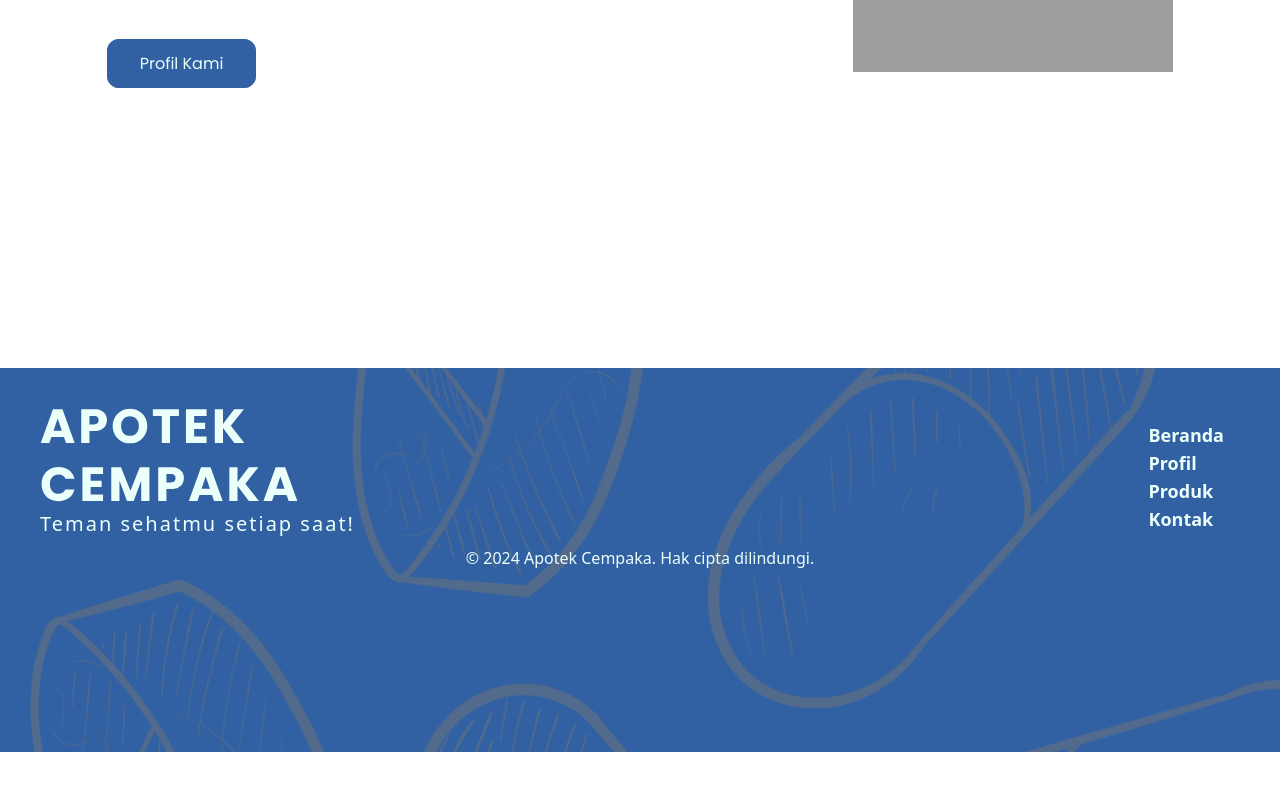
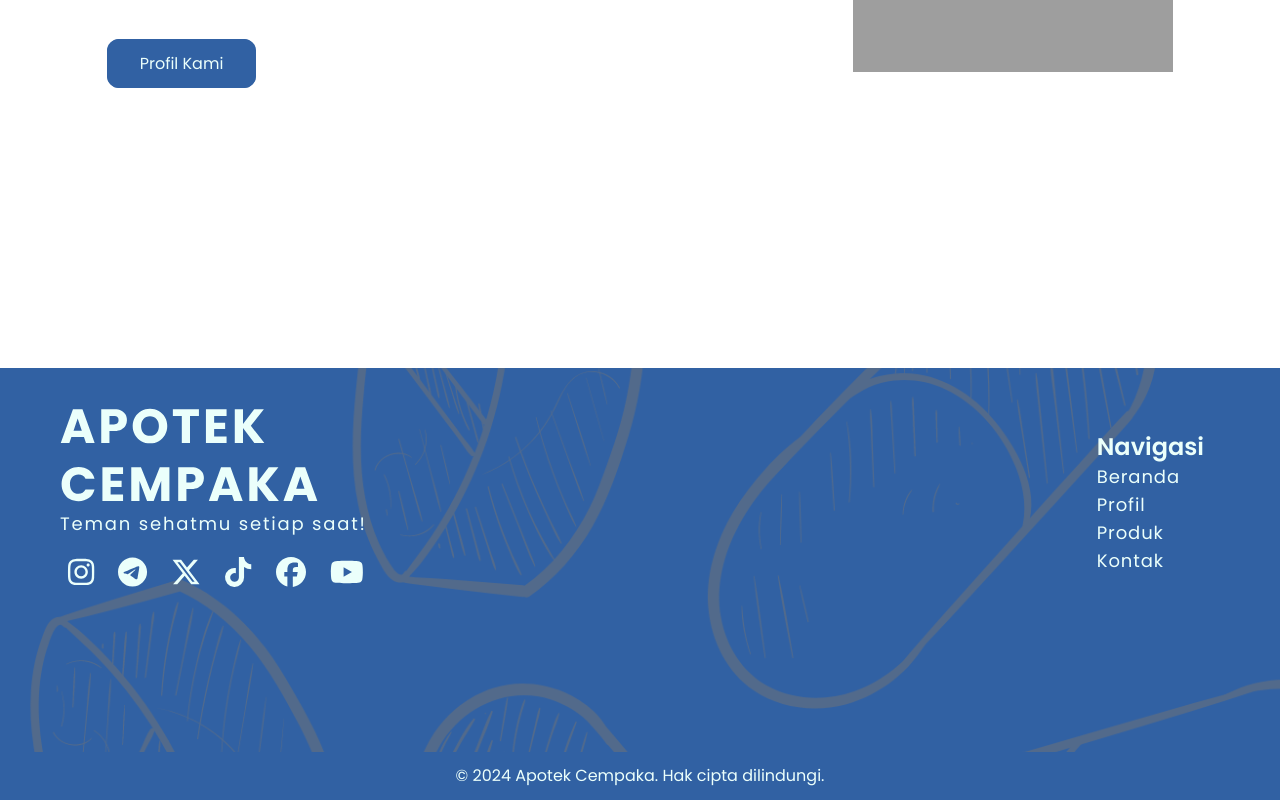
Before and after one commit to WahyuDarmawann/fe_apotekcempaka, a React (Create React App) app: page / in a window 1280 px wide. Shown: the part 1528-2328 px from the top of the page. Before the commit the page ends 2280 px from the top, so only its background shows below. Built offline with nearby package versions, Linux system fonts and the light colour scheme; grey boxes are pictures that could not be loaded.

Commit message:
fix detail

```diff
--- a/src/components/Footer.js
+++ b/src/components/Footer.js
@@ -1,27 +1,39 @@
 import React from "react";
 import { FontAwesomeIcon } from '@fortawesome/react-fontawesome';
+import { faInstagram, faTelegram, faXTwitter, faTiktok, faFacebook, faYoutube } from "@fortawesome/free-brands-svg-icons";
 import apotekcempakaFooter from '../assets/apotekcempaka_footer.svg'
 
 function Footer(){
     return(
         <React.Fragment>
             <footer className="min-h-96 py-10 px-10 bg-primari bg-[url('/src/assets/bg-footer.svg')]">
-                    <div className="flex justify-between items-center">
+                    <div className="flex justify-between items-center mx-5">
                         <div>
-                            <img src={apotekcempakaFooter}></img>
-                            <p className="py-2 text-xl text-sekunder tracking-widest">Teman sehatmu setiap saat!</p>
+                            <a href="/"><img src={apotekcempakaFooter} alt="footer-image"></img></a>
+                            <p className="py-2 text-lg font-poppins text-sekunder tracking-widest">Teman sehatmu setiap saat!</p>
+                            <div className="text-3xl text-sekunder py-2">
+                                <a href="#"><FontAwesomeIcon className="mr-2 px-2" icon={faInstagram} /></a>
+                                <a href="#"><FontAwesomeIcon className="mr-2 px-2" icon={faTelegram} /></a>
+                                <a href="#"><FontAwesomeIcon className="mr-2 px-2" icon={faXTwitter} /></a>
+                                <a href="#"><FontAwesomeIcon className="mr-2 px-2" icon={faTiktok} /></a>
+                                <a href="#"><FontAwesomeIcon className="mr-2 px-2" icon={faFacebook} /></a>
+                                <a href="#"><FontAwesomeIcon className="mr-2 px-2" icon={faYoutube} /></a>
+                            </div>
                         </div>
-                        <div className="nav-navigation list-none text-lg font-semibold">
-                            <li className="px-4 text-sekunder"><a href="#">Beranda</a></li>
-                            <li className="px-4 text-sekunder"><a href="#">Profil</a></li>
-                            <li className="px-4 text-sekunder"><a href="#">Produk</a></li>
-                            <li className="px-4 text-sekunder"><a href="#">Kontak</a></li>
+                        <div className="nav-navigation list-none font-semibold">
+                            <h2 className="px-4 text-2xl font-poppins text-sekunder">Navigasi</h2>
+                            <div className="text-lg font-poppins font-normal tracking-wider">
+                                <p className="px-4 text-sekunder"><a href="/">Beranda</a></p>
+                                <p className="px-4 text-sekunder"><a href="/profil">Profil</a></p>
+                                <p className="px-4 text-sekunder"><a href="/produk">Produk</a></p>
+                                <p className="px-4 text-sekunder"><a href="/kontak">Kontak</a></p>
+                            </div>
                         </div>
                     </div>
-                    <div class="flex justify-center items-center text-sekunder">
-                        <p>&copy; 2024 Apotek Cempaka. Hak cipta dilindungi.</p>
-                    </div>
             </footer>
+            <div class="bg-primari py-3 flex justify-center items-center text-sekunder text-base font-poppins">
+                <p>&copy; 2024 Apotek Cempaka. Hak cipta dilindungi.</p>
+            </div>
         </React.Fragment>
     );
 }
--- a/src/components/Header.js
+++ b/src/components/Header.js
@@ -9,7 +9,7 @@ function Header(){
             <nav className="py-7 px-10 bg-primari">
                 <div className="flex justify-between items-center">
                     <div className="nav-image">
-                        <img src={apotekcempaka} alt="logo apotek" />
+                        <a href="/"><img src={apotekcempaka} alt="logo apotek" /></a>
                     </div>
                     <div className="nav-navigation flex list-none font-poppins font-semibold">
                         <li className="px-4 text-sekunder"><a href="/">Beranda</a></li>
@@ -18,7 +18,7 @@ function Header(){
                         <li className="px-4 text-sekunder"><a href="/kontak">Kontak</a></li>
                     </div>
                     <div className="login_logo text-sekunder">
-                        <a target="blank" href="https://wa.me/6281916618985?text=Halo"><FontAwesomeIcon icon={faArrowRightToBracket} /></a>
+                        <FontAwesomeIcon icon={faArrowRightToBracket} />
                     </div>
                 </div>
             </nav>
--- a/src/pages/Profil.js
+++ b/src/pages/Profil.js
@@ -7,9 +7,9 @@ function Profil() {
         <React.Fragment>
             <Header/>
             <section className="min-h-screen max-w-full">
-                <div className="bg-[url('/src/assets/bg_profil.svg')] py-28 flex justify-center items-center">
+                <div className="bg-[url('/src/assets/bg_profil.svg')] min-h-40 flex justify-center items-center">
                     <div className="flex flex-col items-center justify-center text-sekunder font-poppins">
-                        <h2 className="text-3xl uppercase font-bold tracking-widest mb-1">Profil Apotek</h2>
+                        <h2 className="text-5xl uppercase font-bold tracking-widest mb-1">Profil Apotek</h2>
                     </div>
                 </div>
 
```
